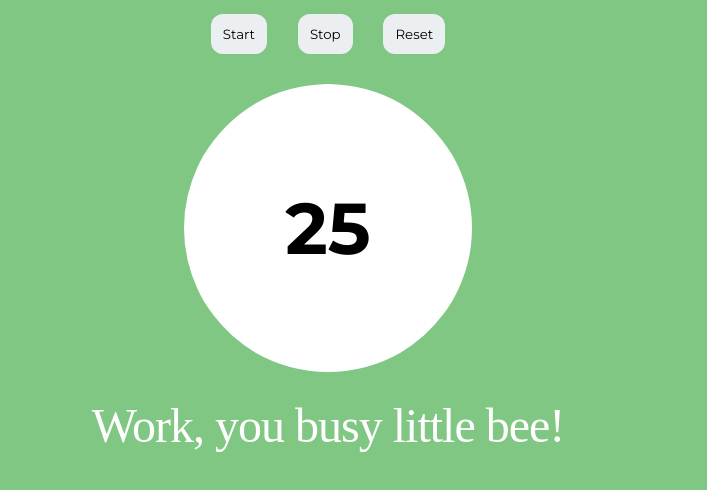
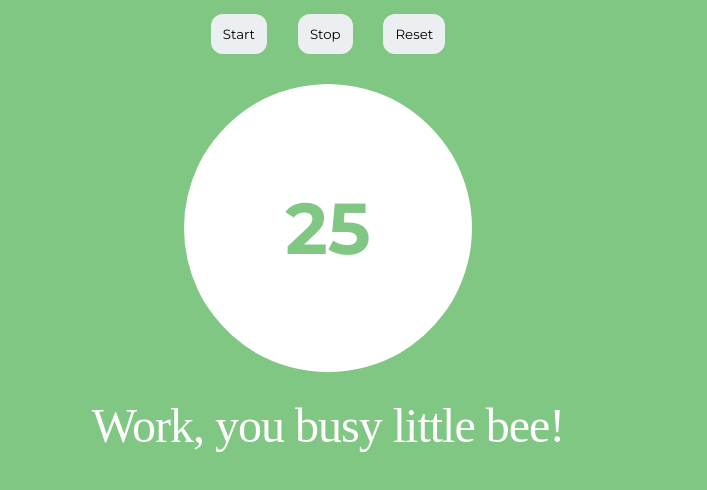
Before and after one commit to JoshLudahl/PomodoroClock, a plain HTML site: page index.html in a window 1280 px wide. Shown: the part 194-684 px from the top of the page, without its empty margins (312-1019 px from the left). Drawn offline with Linux system fonts and the light colour scheme; a web font is replaced by a local one.

Commit message:
css modification

```diff
--- a/main.css
+++ b/main.css
@@ -30,7 +30,7 @@ header {
     color: #81c784;
 }
 #pomodoro {
-    color: #000;
+    color: #81c784;
     font-size: .5em;
 }
 
```
